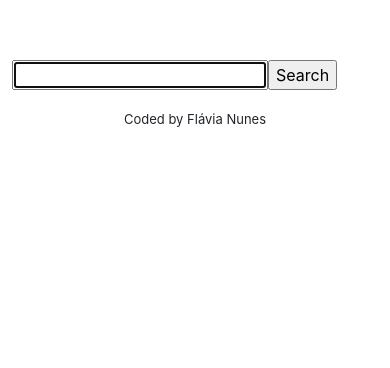
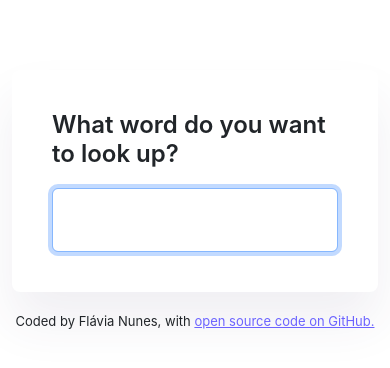
Before and after one commit to flaviacastnunes/dictionary-app-react, a React (Create React App) app: page / in a window 390 px wide. Shown: the top 368 px of the page. Built offline with nearby package versions, Linux system fonts and the light colour scheme.

Commit message:
created phonetic and synonyms css's

```diff
--- a/src/App.js
+++ b/src/App.js
@@ -15,7 +15,7 @@ function App() {
 
         </div>
       </header>
-      <footer>Coded by Flávia Nunes</footer>
+      <footer>Coded by Flávia Nunes, with <a href="https://github.com/flaviacastnunes/dictionary-app-react" target="_blank" rel="noreferrer noopener">open source code on GitHub.</a></footer>
 
     </div>
   );
--- a/src/Dictionary.css
+++ b/src/Dictionary.css
@@ -0,0 +1,34 @@
+.Dictionary {
+    max-width: 960px;
+    margin: 0 auto;
+  }
+
+  .Dictionary section {
+    box-shadow: 0px 30px 50px rgba(65, 50, 100, 0.08);
+    border-radius: 8px;
+    background: white;
+    margin-top: 10px;
+    padding: 40px;
+  }
+
+  .Dictionary label {
+    font-weight: 600;
+    font-style: normal;
+    font-size: 24px;
+    margin-bottom: 20px;
+    display: block;
+    line-height: 29px;
+  }
+
+  .Dictionary input {
+    display: block;
+    height: 64px;
+    color: #666666;
+    font-size: 18px;
+    line-height: 21px;
+    padding: 22px;
+    border: 1px solid #dddddd;
+    border-radius: 6px;
+
+    width: 100%;
+  }
--- a/src/Dictionary.js
+++ b/src/Dictionary.js
@@ -25,10 +25,14 @@ export default function Dictionary(){
 
     return(
         <div className="Dictionary">
-        <form onSubmit={search}>
-            <input type="search" autoFocus={true} onChange={handleKeywordChange} />
-            <input type="submit" value="Search" />
+            <section>
+                <label>What word do you want to look up?</label>
+                <form onSubmit={search}>
+            <input type="search" autoFocus={true} onChange={handleKeywordChange} className="form-control search-input"/>
+
         </form>
+        </section>
+
         <Results results={results}/>
         </div>
     )
--- a/src/Phonetic.js
+++ b/src/Phonetic.js
@@ -1,10 +1,11 @@
 import React from "react";
+import "./Phonetic.css";
 
 export default function Phonetic (props) {
     return(
         <div className="Phonetic">
         <a href={props.phonetic.audio} target="blank">Listen</a>
-        {props.phonetic.text}
+        <h2>{props.phonetic.text}</h2>
         </div>
     )
 }
```
Also changed, not shown: src/Phonetic.css (added), src/Synonyms.css (added).
